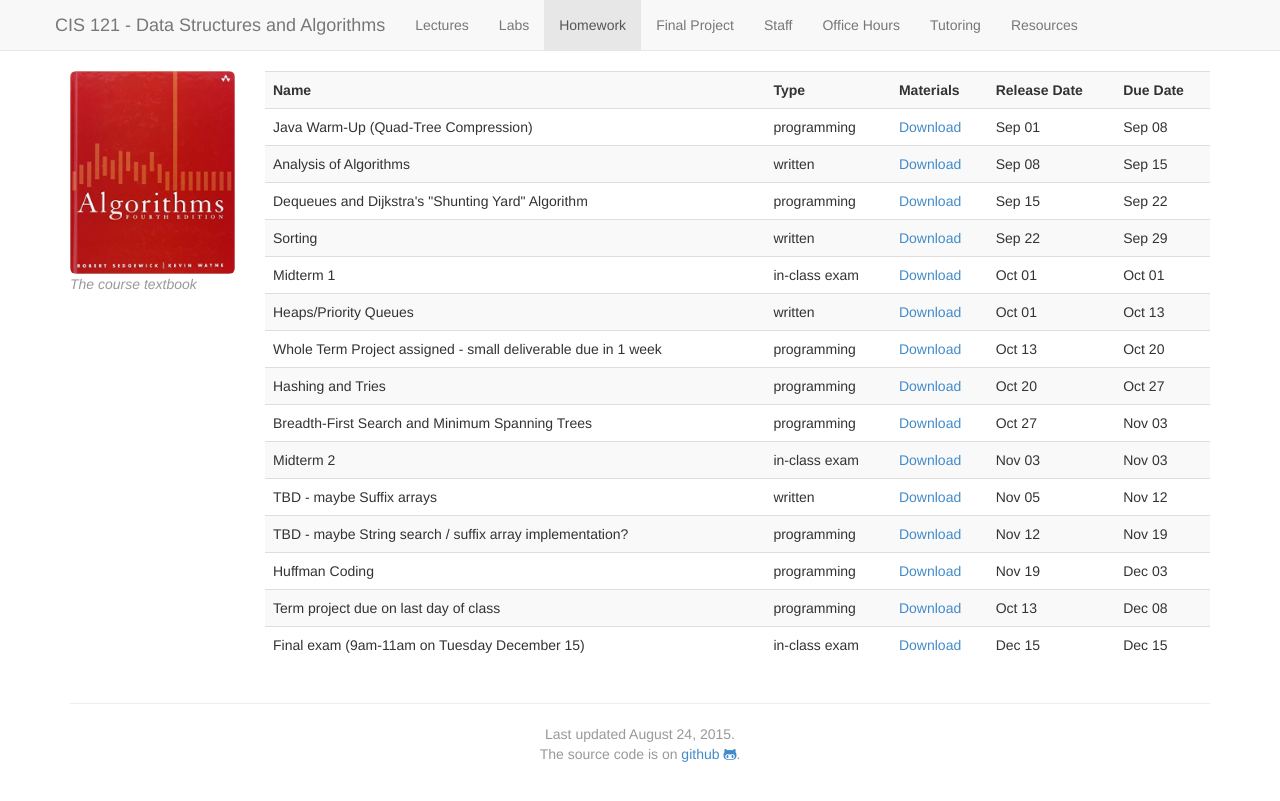
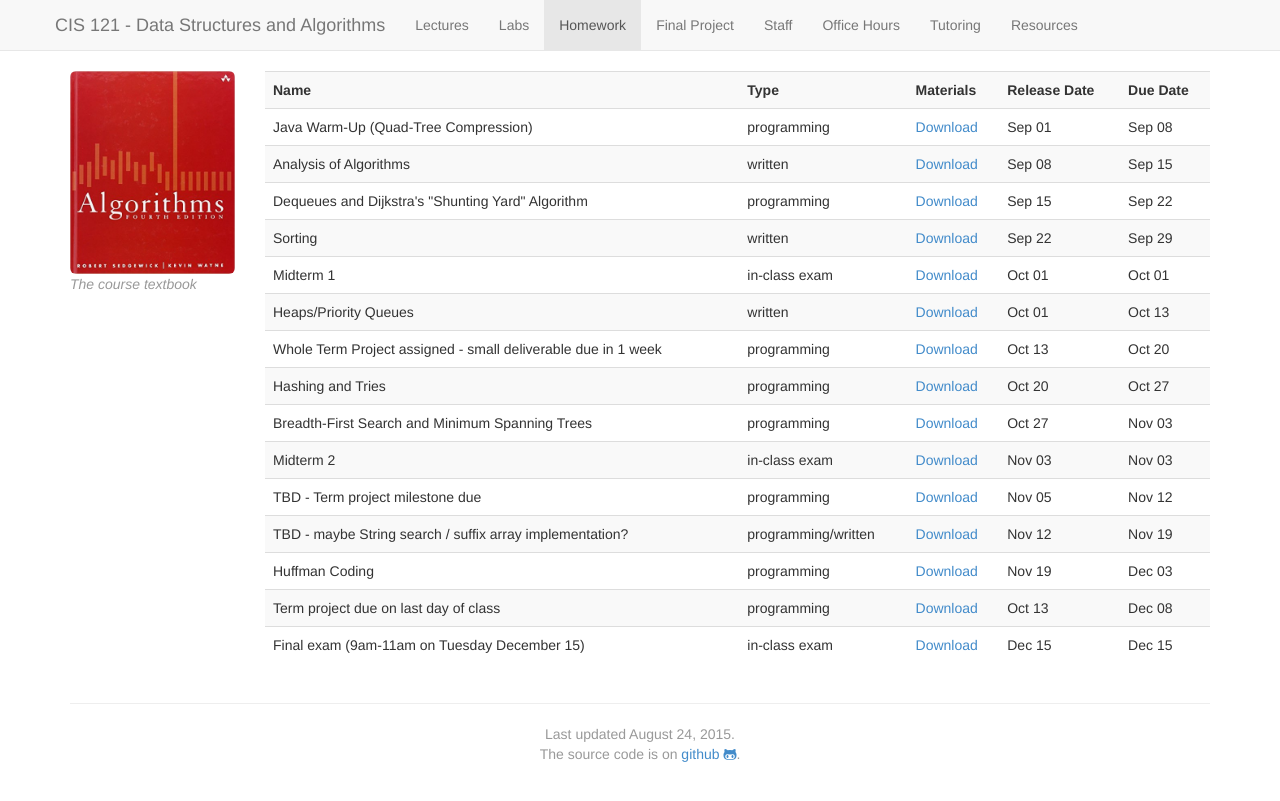
Before and after one commit to callison-burch/data-structures-and-algorithms, a Jekyll site: the page built from homework.md, in a window 1280 px wide. Shown: the top 801 px of the page. Built offline with Jekyll 4.4.1, drawn with Linux system fonts in a browser that asks for light colours; nearby versions of some CDN libraries.

Commit message:
Changed HW to add a term project milestone

```diff
--- a/_data/homeworks.yaml
+++ b/_data/homeworks.yaml
@@ -59,15 +59,15 @@
    release_date: 2015-11-03
    due_date: 2015-11-03
 -
-   assignment: TBD - maybe Suffix arrays
+   assignment: TBD - Term project milestone due
    link:
-   type: written
+   type: programming
    release_date: 2015-11-05
    due_date: 2015-11-12
 -
    assignment: TBD - maybe String search / suffix array implementation?
    link:
-   type: programming
+   type: programming/written
    release_date: 2015-11-12
    due_date: 2015-11-19
 -
```
